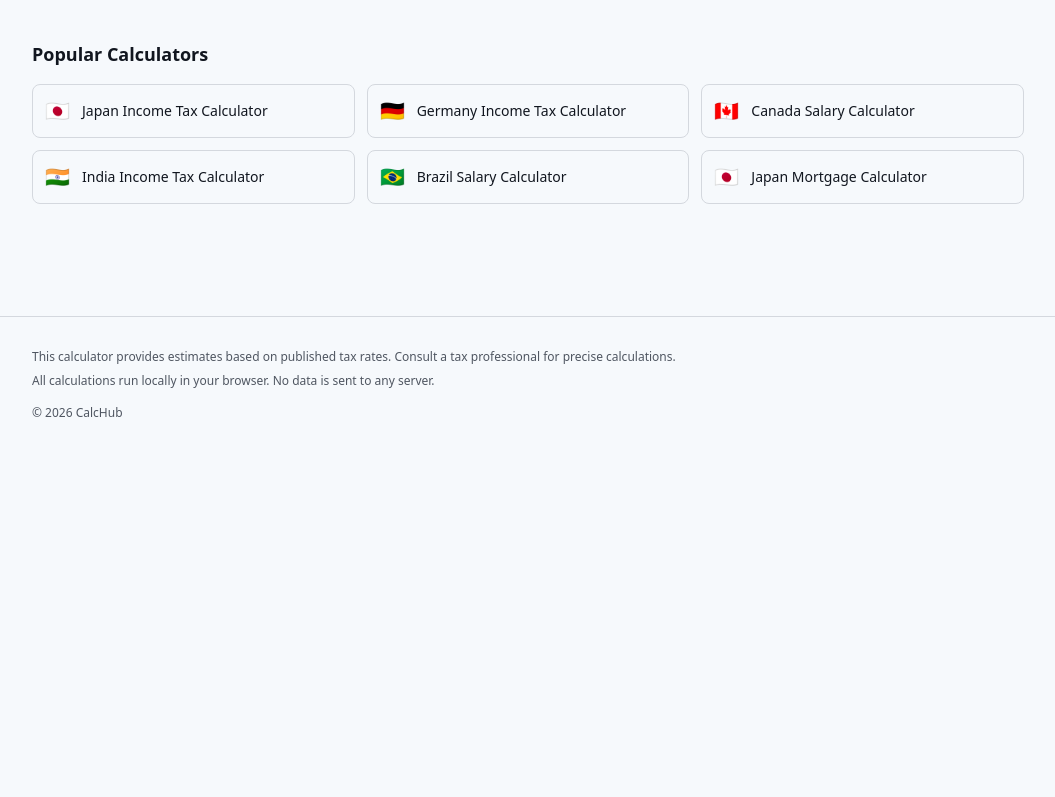
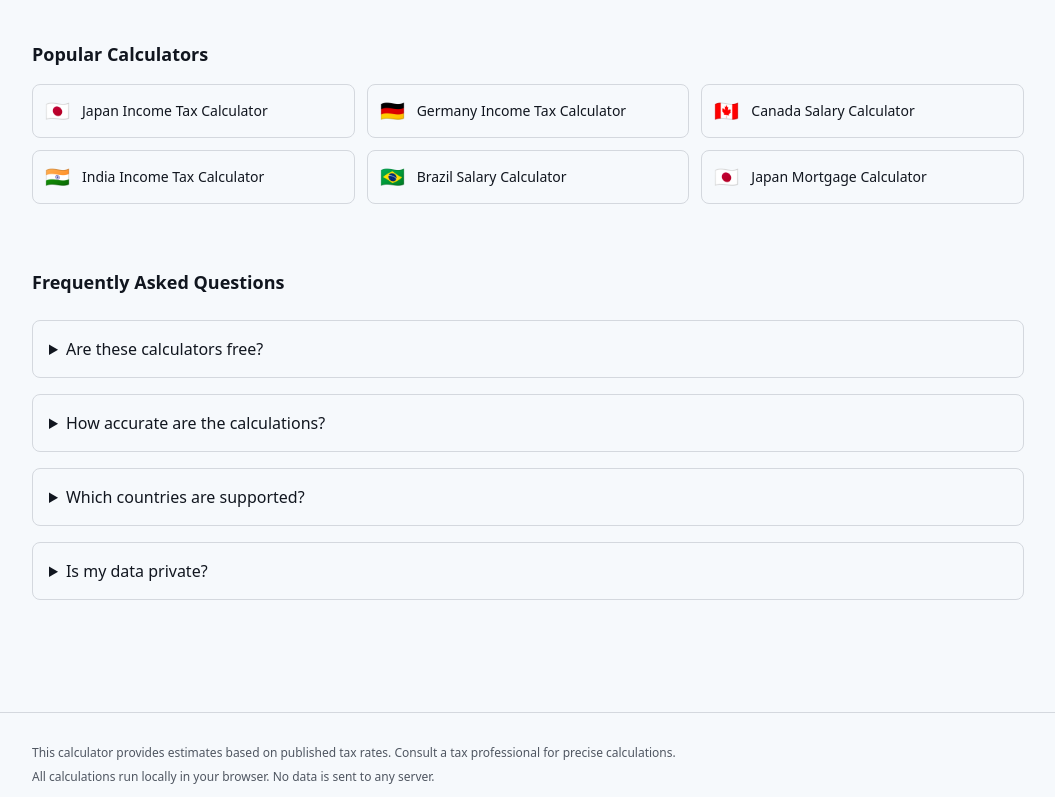
Before and after one commit to m1ngsama/calc, a Next.js app: page /en in a window 1280 px wide. Shown: the part 429-1226 px from the top of the page, without its empty margins (112-1167 px from the left). Before the commit the page ends 882 px from the top, so only its background shows below. Built offline with nearby package versions, Linux system fonts and the light colour scheme; no server answers.

Commit message:
feat: add FAQ section with FAQPage schema for Google rich results

```diff
--- a/messages/en.json
+++ b/messages/en.json
@@ -19,7 +19,16 @@
     "pickCountry": "Choose a country to get started",
     "popularCalculators": "Popular Calculators",
     "calculatorCount": "{count} calculators",
-    "financialCalculators": "Financial Calculators"
+    "financialCalculators": "Financial Calculators",
+    "faq": "Frequently Asked Questions",
+    "faqQ1": "Are these calculators free?",
+    "faqA1": "Yes, all CalcHub calculators are completely free to use. No registration required.",
+    "faqQ2": "How accurate are the calculations?",
+    "faqA2": "We use official government tax rates and formulas updated for 2026. All calculations run in your browser for instant results.",
+    "faqQ3": "Which countries are supported?",
+    "faqA3": "CalcHub currently supports Japan, Germany, Brazil, India, and Canada with income tax, salary, mortgage, VAT, pension, and currency calculators.",
+    "faqQ4": "Is my data private?",
+    "faqA4": "Absolutely. All calculations run entirely in your browser. No data is sent to any server."
   },
   "country": {
     "japan": "Japan",
--- a/messages/zh.json
+++ b/messages/zh.json
@@ -19,7 +19,16 @@
     "pickCountry": "选择一个国家开始",
     "popularCalculators": "热门计算器",
     "calculatorCount": "{count} 个计算器",
-    "financialCalculators": "金融计算器"
+    "financialCalculators": "金融计算器",
+    "faq": "常见问题",
+    "faqQ1": "这些计算器免费吗？",
+    "faqA1": "是的，CalcHub 的所有计算器完全免费使用，无需注册。",
+    "faqQ2": "计算结果准确吗？",
+    "faqA2": "我们使用 2026 年最新的官方政府税率和公式。所有计算在浏览器中运行，即时获得结果。",
+    "faqQ3": "支持哪些国家？",
+    "faqA3": "CalcHub 目前支持日本、德国、巴西、印度和加拿大，提供个人所得税、工资、房贷、增值税、养老金和货币换算计算器。",
+    "faqQ4": "我的数据安全吗？",
+    "faqA4": "完全安全。所有计算都在您的浏览器中完成，不会向任何服务器发送数据。"
   },
   "country": {
     "japan": "日本",
--- a/src/app/[locale]/page.tsx
+++ b/src/app/[locale]/page.tsx
@@ -65,6 +65,17 @@ export default async function HomePage({
           inLanguage: locale === "zh" ? "zh-CN" : "en",
         }}
       />
+      <JsonLd
+        data={{
+          "@context": "https://schema.org",
+          "@type": "FAQPage",
+          mainEntity: [1, 2, 3, 4].map((i) => ({
+            "@type": "Question",
+            name: t(`faqQ${i}`),
+            acceptedAnswer: { "@type": "Answer", text: t(`faqA${i}`) },
+          })),
+        }}
+      />
       <h1 className="text-3xl font-bold text-(--color-navy) mb-2">
         {t("title")}
       </h1>
@@ -112,6 +123,27 @@ export default async function HomePage({
           </Link>
         ))}
       </div>
+
+      <section className="mt-16">
+        <h2 className="text-lg font-semibold text-(--color-text) mb-6">
+          {t("faq")}
+        </h2>
+        <div className="space-y-4">
+          {[1, 2, 3, 4].map((i) => (
+            <details
+              key={i}
+              className="group border border-(--color-border) rounded-lg bg-(--color-surface)"
+            >
+              <summary className="cursor-pointer p-4 font-medium text-(--color-text) select-none">
+                {t(`faqQ${i}`)}
+              </summary>
+              <p className="px-4 pb-4 text-sm text-(--color-text-muted)">
+                {t(`faqA${i}`)}
+              </p>
+            </details>
+          ))}
+        </div>
+      </section>
     </div>
   );
 }
```
